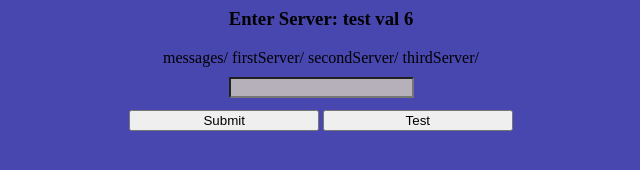
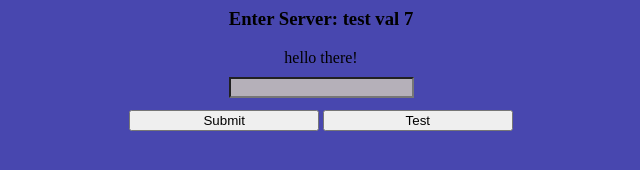
Before and after one commit to mccrackudel/CPEG470Project3, a plain HTML site: page serverSelect/index.html in a window 1280 px wide. Shown: the whole page, without its empty margins (319-959 px from the left). Drawn offline with Linux system fonts and the light colour scheme.

Commit message:
more additions

```diff
--- a/serverSelect/index.html
+++ b/serverSelect/index.html
@@ -8,7 +8,7 @@
 
 <html>
     <body>
-        <h3>Enter Server: test val 6 </h3>
+        <h3>Enter Server: test val 7 </h3>
         <div id = "serverList">messages/ firstServer/ secondServer/ thirdServer/</div>
         <input type="text" id = "serverVal">
         <br>
--- a/serverSelect/script.js
+++ b/serverSelect/script.js
@@ -13,6 +13,10 @@ const firebaseConfig = {
 };
 firebase.initializeApp(firebaseConfig);
 const database = firebase.database();
+
+document.getElementById("serverList").innerHTML = "hello there!";
+
+
 document.getElementById("test").addEventListener("click", tester);
 function tester(e){
     e.preventDefault();
```
